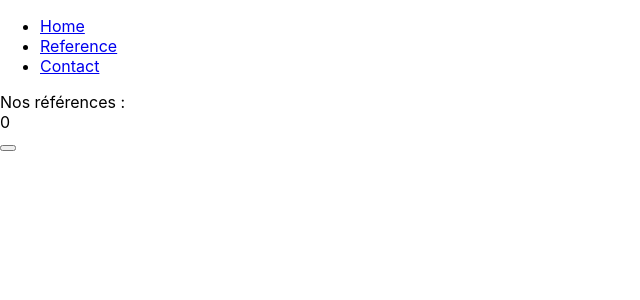
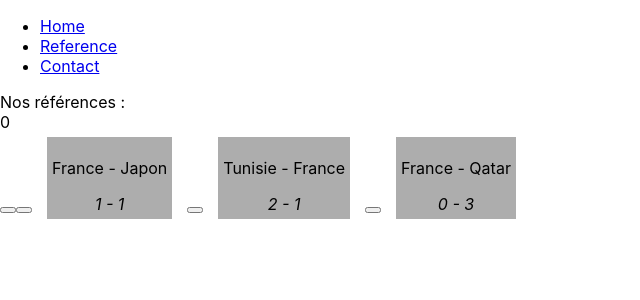
Before and after one commit to mohamedaminenadim/EPSI_React_Cours, a React (Create React App) app: page /reference in a window 1280 px wide. Shown: the top 300 px of the page, without its empty margins (0-640 px from the left). Built offline with nearby package versions, Linux system fonts and the light colour scheme.

Commit message:
modification

```diff
--- /dev/null
+++ b/src/components/MatchList.js
@@ -0,0 +1,15 @@
+import React from "react";
+import '../style.css/MatchList.css';
+
+function MatchList(props) {
+    return (
+        <div className="itemMatch">
+
+            <p>{props.name}</p>
+            <i>{props.content}</i>
+
+        </div>
+    );
+}
+
+export default MatchList;
--- a/src/pages/Reference.js
+++ b/src/pages/Reference.js
@@ -1,5 +1,6 @@
 import React, { useState } from "react";
 import { useParams } from "react-router-dom";
+import MatchList from "../components/MatchList";
 
 const DEFAULT_MATCH = [
     {
@@ -29,6 +30,20 @@ const Reference = () => {
 
     const [info, setInfo] = useState(DEFAULT_MATCH);
 
+    const onDelete = (infoId) => {
+        setInfo((curr) => curr.filter((info) => info.id != infoId))
+
+    }
+
+    const matchList = info.map((info) => {
+        return (<>
+            <button className="delete" onClick={() => onDelete(info.id)}>
+            </button>
+            <MatchList name={info.name} content={info.score} />
+        </>
+        );
+    })
+
     const newScore = () => {
         // console.log("Render", score);
         setScore((curr) => curr + 1)
@@ -45,6 +60,7 @@ const Reference = () => {
             {score}
             <br />
             <button onClick={newScore}></button>
+            {matchList}
         </div>
     );
 }
--- /dev/null
+++ b/src/style.css/MatchList.css
@@ -0,0 +1,9 @@
+.itemMatch {
+    display: inline-block;
+    justify-content: center;
+    flex-direction: column;
+    text-align: center;
+    margin: 5px 15px;
+    padding: 5px;
+    background-color: rgba(50, 50, 50, .4);
+}
```
